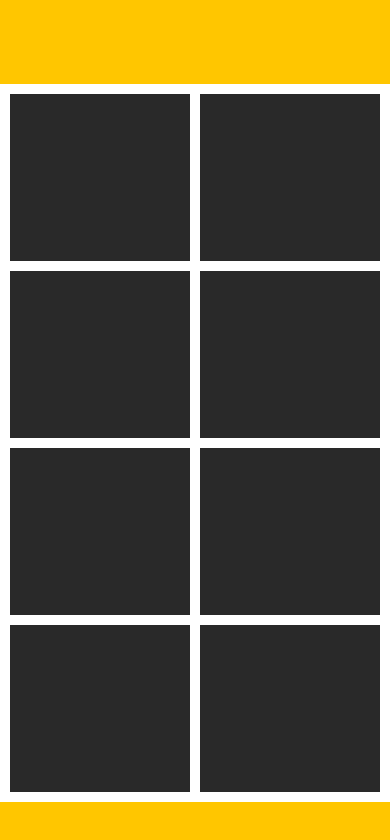
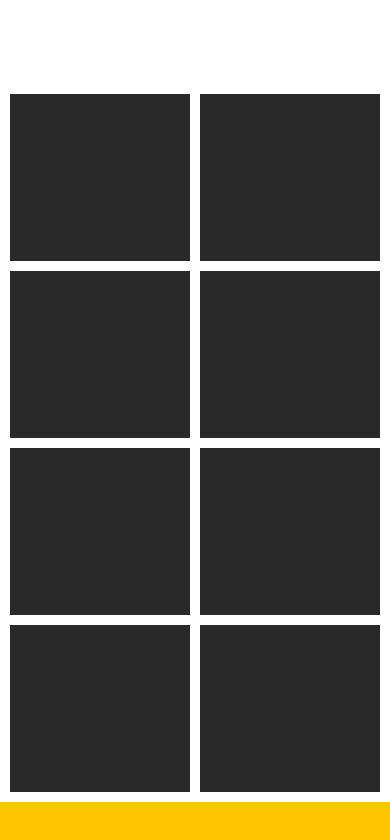
Before and after one commit to mattperkins/react-native-responsive-layout, a React Native app: screen / in a window 390 px wide. Shown: the top 840 px of the page. Built offline with nearby package versions, Linux system fonts and the light colour scheme.

Commit message:
recolour top band

```diff
--- a/App.js
+++ b/App.js
@@ -10,7 +10,7 @@ export default class App extends React.Component {
 
       {/* top band */}
         <View
-          style={{backgroundColor: '#ffc600', height: '10%'}}>
+          style={{backgroundColor: '#fff', height: '10%'}}>
         </View>
 
       {/* boxes */}
```
